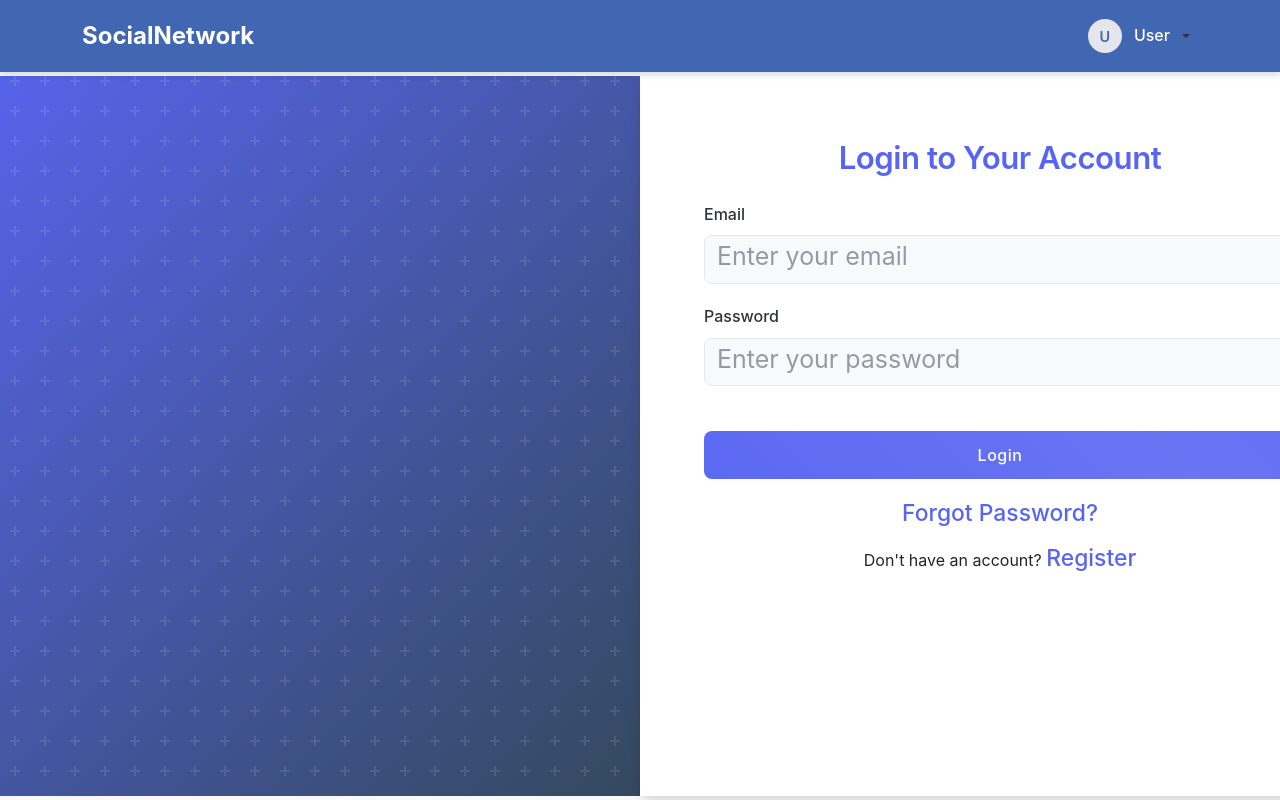
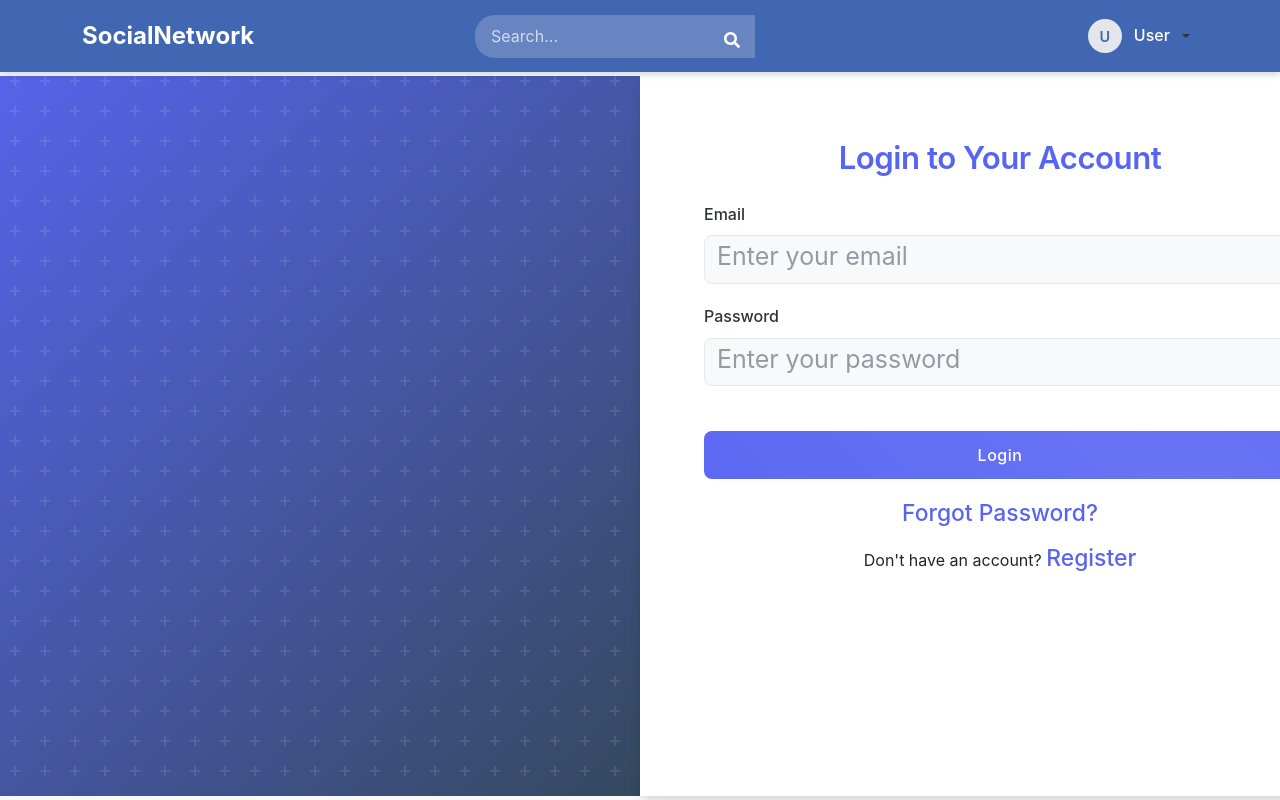
Before and after one commit to IegorKovalov/echo, a React (Vite) app in the folder client/: page /login in a window 1280 px wide. Built offline with nearby package versions, Linux system fonts and the light colour scheme; sample sign-in values are in the browser's storage.

Commit message:
navbar fixes

```diff
--- a/client/src/components/Layout/Navbar.css
+++ b/client/src/components/Layout/Navbar.css
@@ -1,4 +1,3 @@
-
 .custom-navbar {
   background-color: #4267B2;
   box-shadow: 0 2px 8px rgba(0, 0, 0, 0.15);
@@ -16,6 +15,14 @@
 .navbar-logo:hover {
   color: white;
   opacity: 0.9;
+}
+
+.search-container {
+  display: flex;
+  justify-content: center;
+  position: relative;
+  width: 100%;
+  max-width: 450px;
 }
 
 .search-input {
@@ -39,6 +46,23 @@
 
 .search-input::placeholder {
   color: rgba(255, 255, 255, 0.7);
+}
+
+.search-button {
+  background: transparent;
+  border: none;
+  color: white;
+  position: absolute;
+  top: 50%;
+  transform: translateY(-50%);
+  z-index: 10;
+}
+
+.search-button:hover,
+.search-button:focus {
+  color: rgba(255, 255, 255, 0.8);
+  background: transparent;
+  box-shadow: none;
 }
 
 .navbar-user-toggle {
@@ -126,17 +150,15 @@
   border-color: white;
 }
 
-.search-container {
-  display: flex;
-  justify-content: center;
-  position: relative;
-  width: 100%;
-}
+@media (max-width: 991.98px) {
+  .search-container {
+    max-width: 100%;
+    margin: 0.5rem 0;
+  }
 
-@media (max-width: 991.98px) {
   .search-input {
     width: 100%;
-    margin: 1rem 0;
+    margin: 0;
   }
 
   .search-input:focus {
--- a/client/src/components/Layout/Navbar.jsx
+++ b/client/src/components/Layout/Navbar.jsx
@@ -1,3 +1,4 @@
+import { useState } from "react";
 import {
 	Navbar as BootstrapNavbar,
 	Button,
@@ -17,6 +18,7 @@ const Navbar = () => {
 	const { currentUser, logout, isAuthenticated } = useAuth();
 	const navigate = useNavigate();
 	const userFullName = currentUser ? currentUser.fullName || "User" : "User";
+	const [searchQuery, setSearchQuery] = useState("");
 
 	const handleLogout = async () => {
 		const result = await logout();
@@ -27,6 +29,13 @@ const Navbar = () => {
 		} else {
 			console.error("Logout error:", result.error);
 			toast.error("Logout failed. Please try again later.");
+		}
+	};
+
+	const handleSearch = (e) => {
+		e.preventDefault();
+		if (searchQuery.trim()) {
+			navigate(`/search?q=${encodeURIComponent(searchQuery.trim())}`);
 		}
 	};
 
@@ -42,6 +51,33 @@ const Navbar = () => {
 				<BootstrapNavbar.Collapse id="basic-navbar-nav">
 					{isAuthenticated() ? (
 						<>
+							<div className="search-container mx-auto">
+								<Form onSubmit={handleSearch} className="d-flex">
+									<InputGroup>
+										<Form.Control
+											type="search"
+											placeholder="Search..."
+											className="search-input"
+											aria-label="Search"
+											value={searchQuery}
+											onChange={(e) => setSearchQuery(e.target.value)}
+										/>
+										<Button
+											variant="link"
+											type="submit"
+											className="position-absolute end-0 bg-transparent border-0 text-white"
+											style={{
+												zIndex: 5,
+												paddingRight: "15px",
+												top: "0",
+												height: "100%",
+											}}
+										>
+											<FaSearch />
+										</Button>
+									</InputGroup>
+								</Form>
+							</div>
 							<Nav className="ms-auto align-items-center">
 								<UserMenu fullName={userFullName} onLogout={handleLogout} />
 							</Nav>
```
